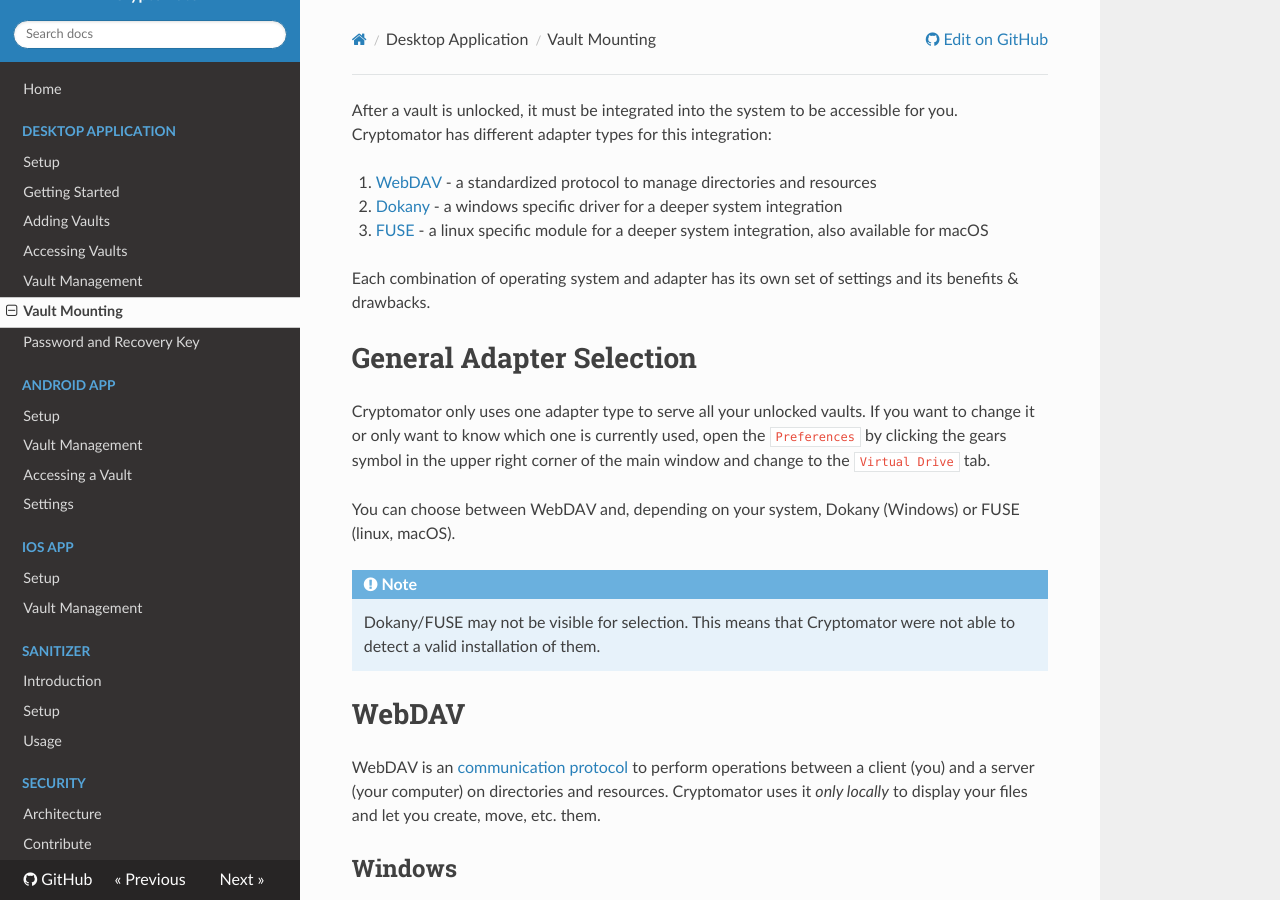
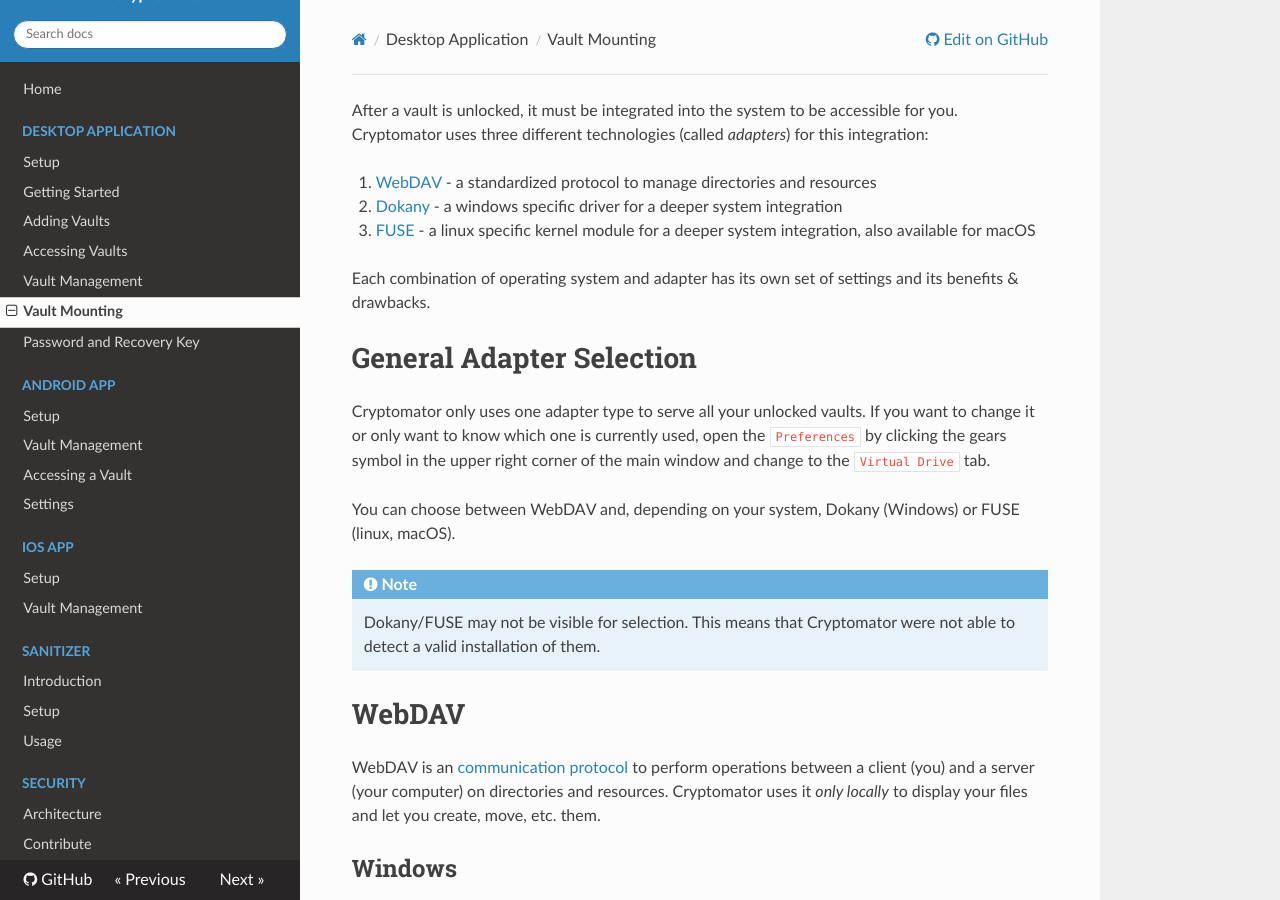
Before and after one commit to cryptomator/docs, an MkDocs documentation site: the page built from docs/desktop/vault-mounting.md, in a window 1280 px wide and 900 px high. Built offline with MkDocs 1.6.1, drawn with Linux system fonts in a browser that asks for light colours; nearby versions of some CDN libraries.

Commit message:
minor reformulation

```diff
--- a/docs/desktop/vault-mounting.md
+++ b/docs/desktop/vault-mounting.md
@@ -1,11 +1,11 @@
 [//]: # (Mounting a vault)
 
 After a vault is unlocked, it must be integrated into the system to be accessible for you.
-Cryptomator has different adapter types for this integration:
+Cryptomator uses three different technologies (called _adapters_) for this integration:
 
 1. [WebDAV](./#webdav) - a standardized protocol to manage directories and resources
 1. [Dokany](./#dokany) - a windows specific driver for a deeper system integration
-1. [FUSE](./#fuse) - a linux specific module for a deeper system integration, also available for macOS
+1. [FUSE](./#fuse) - a linux specific kernel module for a deeper system integration, also available for macOS
 
 Each combination of operating system and adapter has its own set of settings and its benefits & drawbacks.
 
```
